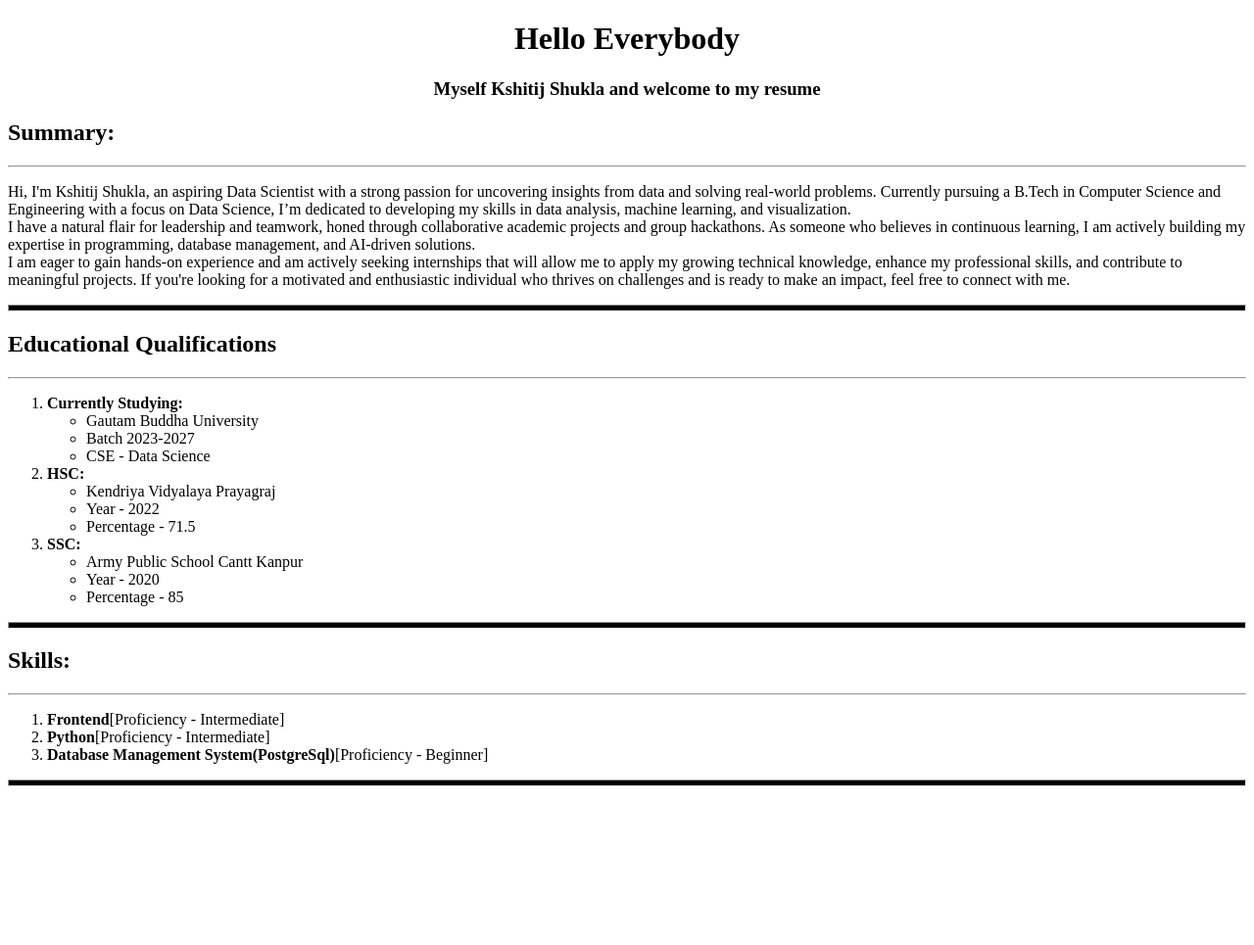
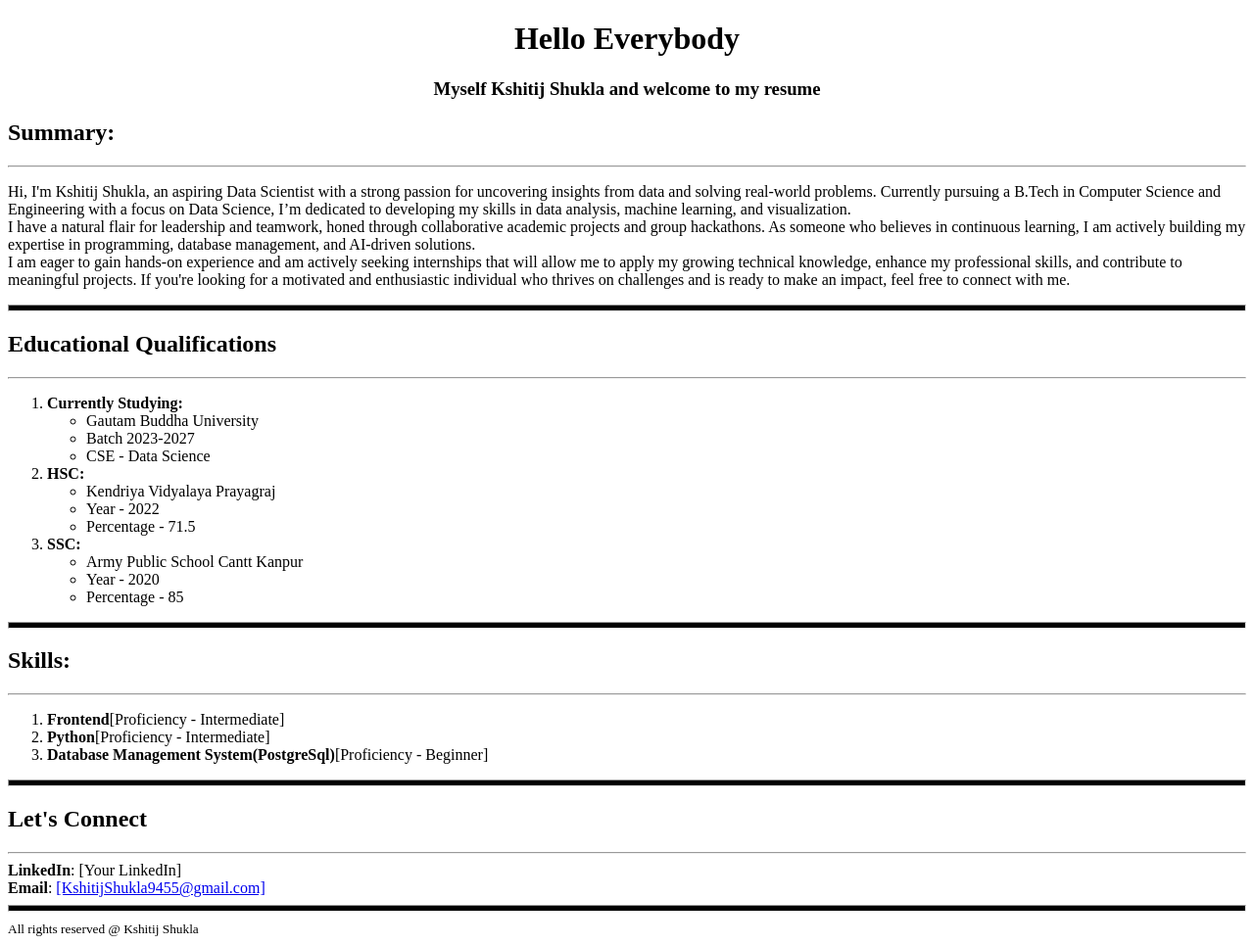
Before and after one commit to ksxpert/HTML-Resume-, a plain HTML site: page index.html in a window 1280 px wide. Shown: the whole page at 98% size. Before the commit the page ends 811 px from the top, so only its background shows below. Drawn offline with Linux system fonts and the light colour scheme.

Commit message:
Update index.html

```diff
--- a/index.html
+++ b/index.html
@@ -46,3 +46,10 @@
         <li><b>Python</b>[Proficiency - Intermediate]</li>
         <li><b>Database Management System(PostgreSql)</b>[Proficiency - Beginner]</li>
     </ol><hr style = "height: 5px;background-color:black">
+    <h2>Let's Connect</h2><hr>
+        <b>LinkedIn</b>: [Your LinkedIn]<br>
+        <b>Email</b>: <a href="mailto:kshitijshukla9455@gmail.com">[KshitijShukla9455@gmail.com]</a><hr style = "height: 5px;background-color:black">
+</body>
+<footer>
+    <small>All rights reserved @ Kshitij Shukla</small>
+</footer>
```
